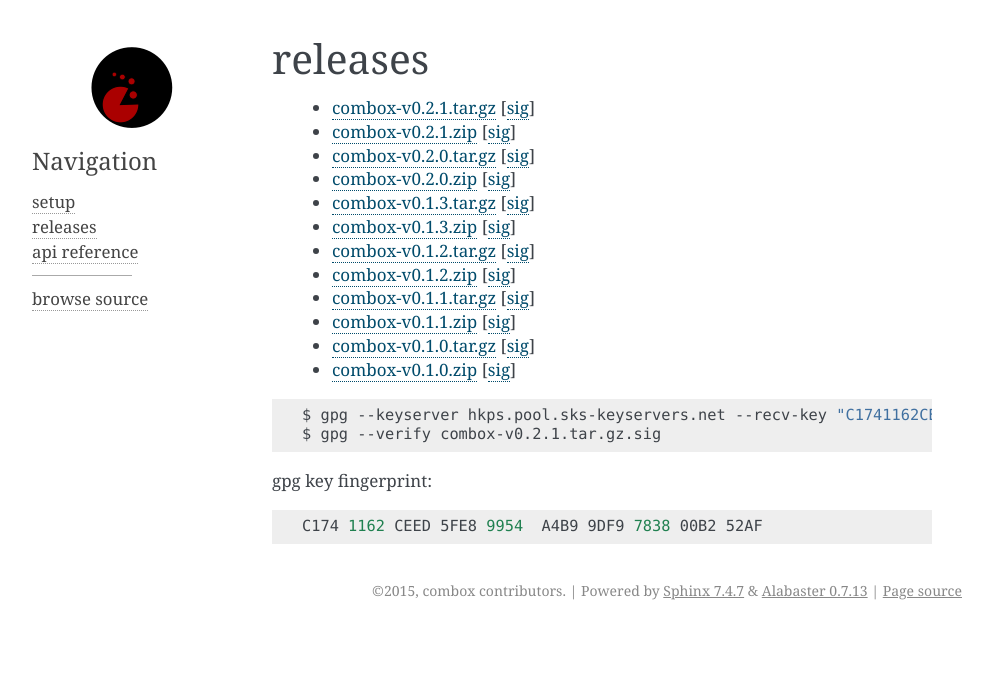
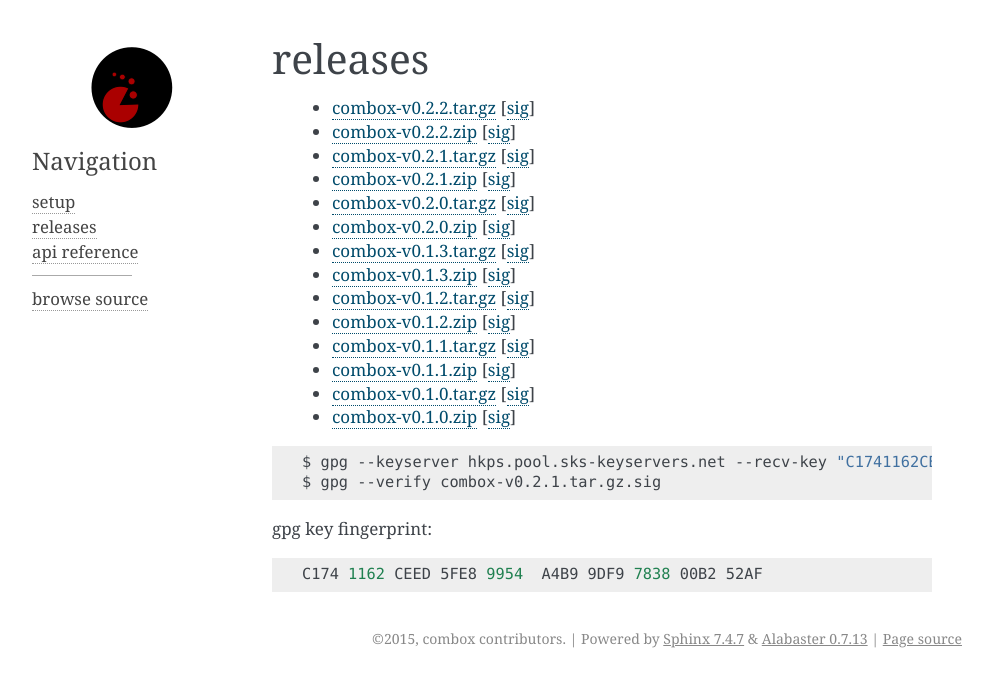
Before and after one commit to r5d/combox, a Sphinx documentation site: the page built from docs/releases.rst, in a window 1280 px wide. Shown: the top 687 px of the page, without its empty margins (148-1141 px from the left). Built offline with Sphinx 7.4.7, drawn with Linux system fonts in a browser that asks for light colours.

Commit message:
docs/releases.rst: Added links to v0.2.2 archives.

```diff
--- a/docs/releases.rst
+++ b/docs/releases.rst
@@ -1,6 +1,18 @@
 ========
 releases
 ========
+
+  - `combox-v0.2.2.tar.gz`_ [sig__]
+
+    .. _combox-v0.2.2.tar.gz: https://ricketyspace.net/combox/archive/combox-v0.2.2.tar.gz
+    .. __: https://ricketyspace.net/combox/archive/combox-v0.2.2.tar.gz.sig
+
+
+  - `combox-v0.2.2.zip`_ [sig__]
+
+    .. _combox-v0.2.2.zip: https://ricketyspace.net/combox/archive/combox-v0.2.2.zip
+    .. __: https://ricketyspace.net/combox/archive/combox-v0.2.2.zip.sig
+
 
   - `combox-v0.2.1.tar.gz`_ [sig__]
 
```
Also changed, not shown: 1 other file.
